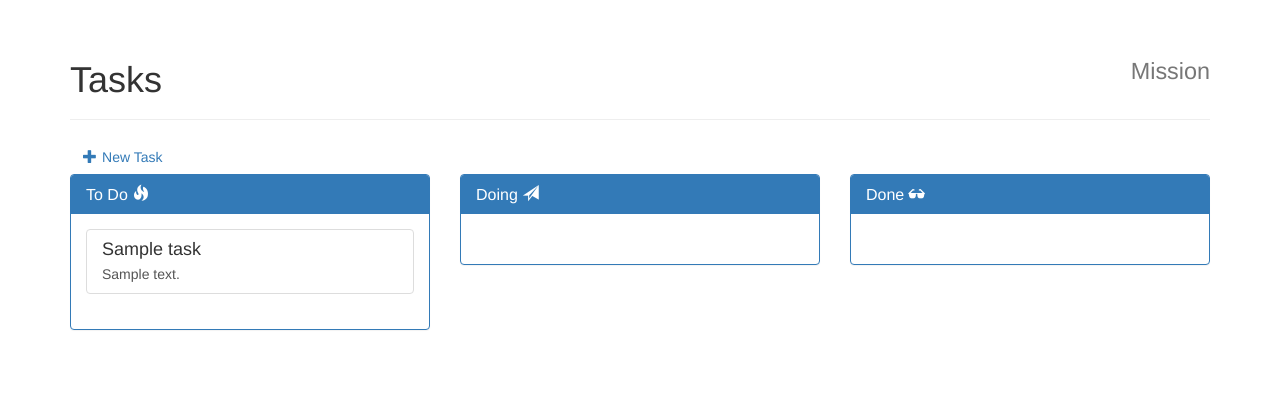
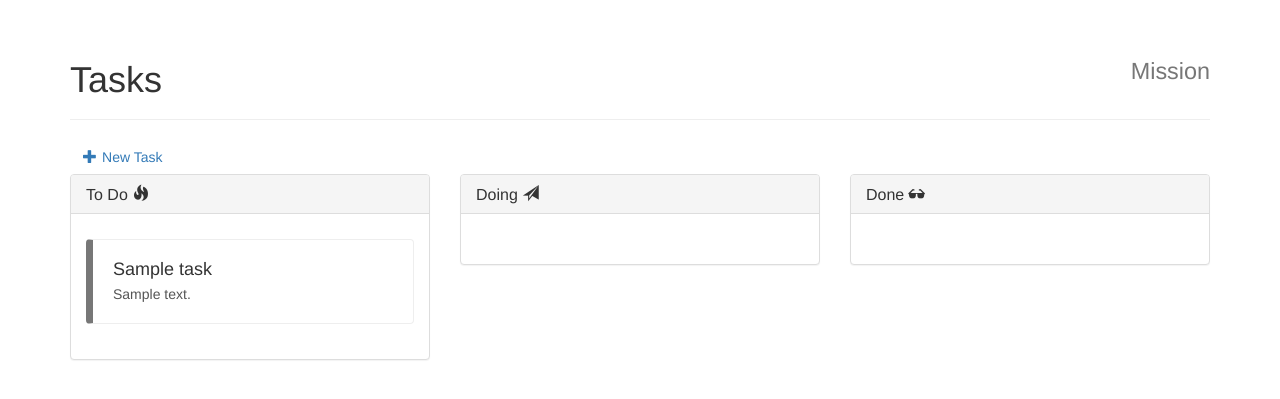
Before and after one commit to gabrielssilva/flasktasks, a Flask app: page /tasks in a window 1280 px wide. Shown: the part 52-451 px from the top of the page. Run offline with Flask 2, Linux system fonts and the light colour scheme; tables that the repository leaves empty hold one stand-in row (values such as "Sample post"); some libraries are stand-ins or nearby versions.

Commit message:
Implements tagging and adds colors to lists
Signed-off-by: Gabriel Silva <gabriel93.silva@gmail.com>

```diff
--- a/flasktasks/models.py
+++ b/flasktasks/models.py
@@ -34,9 +34,10 @@ class Mission(db.Model):
     tag_id = db.Column(db.Integer, db.ForeignKey('tag.id'))
     tasks = db.relationship('Task', backref='mission', lazy='dynamic')
 
-    def __init__(self, title, description):
+    def __init__(self, title, description, tag_id):
         self.title = title
         self.description = description
+        self.tag_id = tag_id
 
 class Tag(db.Model):
     id = db.Column(db.Integer, primary_key=True)
@@ -47,3 +48,8 @@ class Tag(db.Model):
     def __init__(self, name, color=Color.GREY):
         self.name = name
         self.color = color.value
+
+    def style(self):
+        color = Color(self.color)
+        print(color)
+        return "tagged tag-%s" % color.name.lower()
--- a/flasktasks/static/css/application.css
+++ b/flasktasks/static/css/application.css
@@ -17,3 +17,51 @@
 .task-control .btn .glyphicon {
     margin-right: 5px;
 }
+
+.tagged {
+    margin: 10px 0;
+    padding: 20px;
+    border: 1px solid #eee;
+    border-radius: 3px;
+    border-left-width: 7px;
+}
+
+.tag-grey {
+    border-left-color: #777;
+}
+
+.tag-grey h4 {
+    color: #777;
+}
+
+.tag-blue {
+    border-left-color: #486F88;
+}
+
+.tag-blue h4 {
+    color: #486F88;
+}
+
+.tag-green {
+    border-left-color: #2F9765;
+}
+
+.tag-green h4 {
+    color: #2F9765;
+}
+
+.tag-yellow {
+    border-left-color: #D9CE43;
+}
+
+.tag-yellow h4 {
+    color: #D9CE43;
+}
+
+.tag-red {
+    border-left-color: #BB2024;
+}
+
+.tag-red h4 {
+    color: #BB2024;
+}
--- a/flasktasks/templates/mission/index.html
+++ b/flasktasks/templates/mission/index.html
@@ -11,7 +11,7 @@
     </div>
     <div class="list-group">
         {% for mission in missions %}
-            <a href="{{ url_for("tasks", mission_id=mission.id) }}" class="list-group-item">
+            <a href="{{ url_for("tasks", mission_id=mission.id) }}" class="list-group-item {{ mission.tag.style() }}">
                 <div class="row">
                     <div class="col-sm-11">
                         <h4 class="list-group-item-header">{{ mission.title }}</h4>
--- a/flasktasks/templates/tags/new.html
+++ b/flasktasks/templates/tags/new.html
@@ -11,7 +11,7 @@
         </div>
 
         <div class="form-group">
-            <select class="form-control" name="color_value">
+            <select class="form-control" name="tag_id">
                 <option value="-1">Select a color</option>
                 {% for color_name, color_value in colors.items() %}
                     <option value="{{ color_value }}">{{ color_name | human }}</option>
--- a/flasktasks/templates/task/kanban_panel.html
+++ b/flasktasks/templates/task/kanban_panel.html
@@ -1,11 +1,11 @@
-<div class="panel panel-primary">
+<div class="panel panel-default">
     <div class="panel-heading">
         <h3 class="panel-title">{{ title }}<span class="glyphicon glyphicon-{{ icon }}"></span></h3>
     </div>
     <div class="panel-body">
         <div class="list-group">
             {% for task in tasks[status] %}
-                <a href="{{ url_for('task', task_id=task.id) }}" class="list-group-item">
+                <a href="{{ url_for('task', task_id=task.id) }}" class="list-group-item {{ task.mission.tag.style() }}">
                     <h4 class="list-group-item-heading">{{ task.title }}</h4>
                     <p class="list-group-item-text">{{ task.description }}</p>
                 </a>
--- a/flasktasks/views.py
+++ b/flasktasks/views.py
@@ -17,12 +17,14 @@ def missions():
 def new_mission():
     if request.method == 'POST':
         mission = Mission(request.form.get('title'),
-                          request.form.get('description'))
+                          request.form.get('description'),
+                          request.form.get('tag_id'))
         db.session.add(mission)
         db.session.commit()
         return redirect(url_for('missions'))
     else:
-        return render_template('mission/new.html')
+        tags = Tag.query.all()
+        return render_template('mission/new.html', tags=tags)
 
 @app.route('/tasks')
 def tasks():
@@ -88,7 +90,7 @@ def delete_mission(mission_id):
 def new_tag():
     if request.method == 'POST':
         try:
-            color = Color(int(request.form.get('color_value')))
+            color = Color(int(request.form.get('tag_id')))
         except ValueError:
             abort(400)
         tag = Tag(request.form.get('name'), color)
```
Also changed, not shown: flasktasks/templates/mission/new.html (+8 -0 lines).
